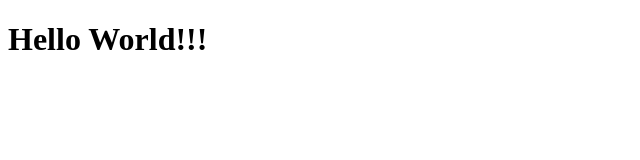
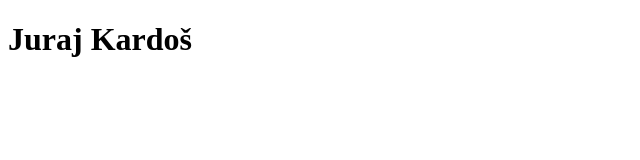
Before and after one commit to jkardos10/UcenjeFD2, a plain HTML site: page 1_HTML/vjezba00/stranica.html in a window 1280 px wide. Shown: the whole page, without its empty margins (0-640 px from the left). Drawn offline with Linux system fonts and the light colour scheme.

Commit message:
reorganizacija

```diff
--- a/1_HTML/stranica.html
+++ b/1_HTML/vjezba00/stranica.html
@@ -6,6 +6,6 @@
     <title>Moja prva stranica</title>
 </head>
 <body>
-    <h1>Hello World!!!</h1>
+    <h1>Juraj Kardoš</h1>
 </body>
 </html>
```
Also changed, not shown: 1_HTML/vjezba00/index.html (added, +1 -0 lines), 1_HTML/vjezba00/slika.jpg (renamed from slika.jpg).
